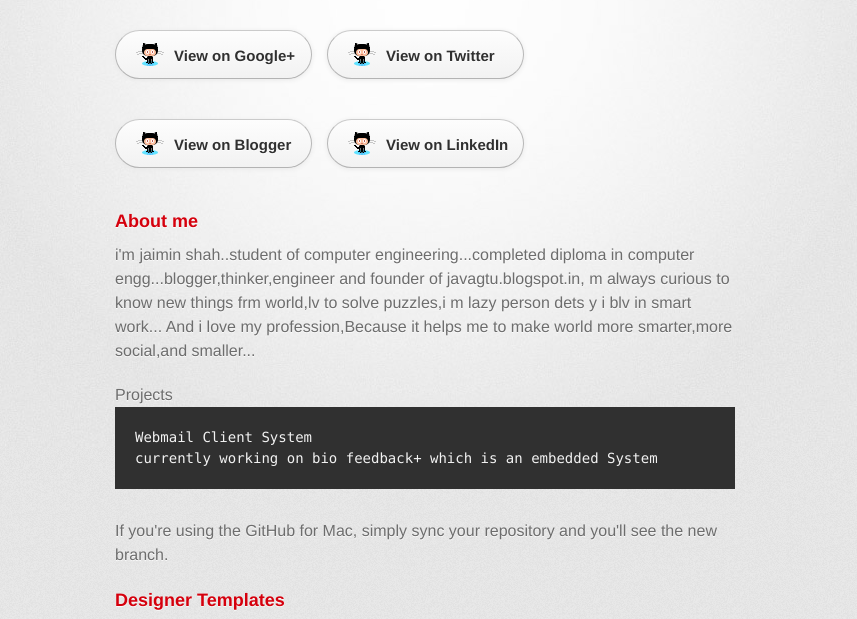
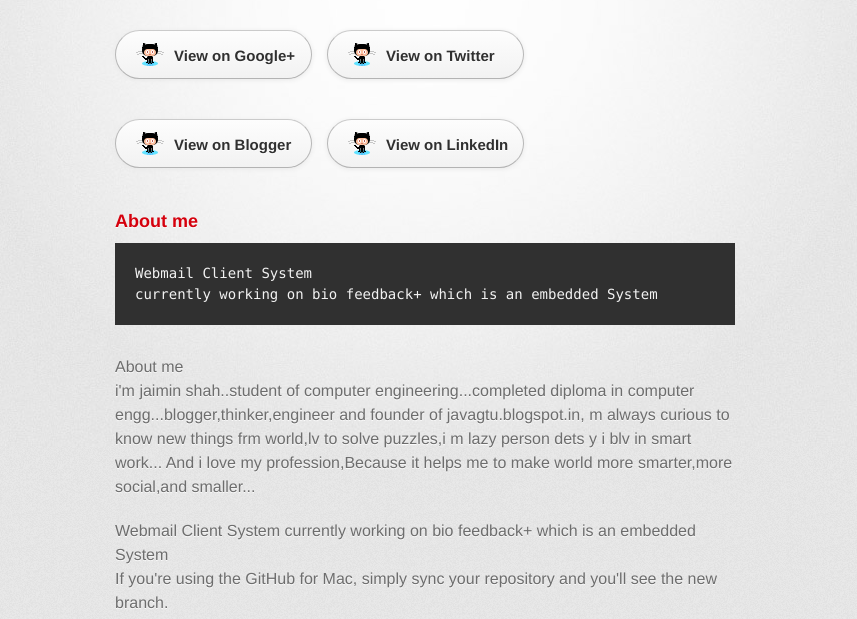
Before and after one commit to techierj/techierj.github.io, a plain HTML site: page index.html in a window 1280 px wide. Shown: the part 127-746 px from the top of the page, without its empty margins (215-1072 px from the left). Drawn offline with Linux system fonts and the light colour scheme; a web font is replaced by a local one.

Commit message:
Update index.html

```diff
--- a/index.html
+++ b/index.html
@@ -37,13 +37,19 @@
           <h3>
 <a name="welcome-to-github-pages" class="anchor" href="#welcome-to-github-pages"><span class="octicon octicon-link"></span></a>About me</h3>
 
+<pre>Webmail Client System
+currently working on bio feedback+ which is an embedded System
+</pre>
+
+<a name="welcome-to-github-pages" class="anchor" href="#welcome-to-github-pages"><span class="octicon octicon-link"></span></a>About me</h3>
+
 <p>i'm jaimin shah..student of computer engineering...completed diploma in computer engg...blogger,thinker,engineer and founder of javagtu.blogspot.in,
 m always curious to know new things frm world,lv to solve puzzles,i m lazy person dets y i blv in smart work... And i love my profession,Because it helps me to make world more smarter,more social,and smaller...</p>
 
-<a name="welcome-to-github-pages" class="anchor" href="#welcome-to-github-pages"><span class="octicon octicon-link"></span></a>Projects</h3>
-<pre><code>Webmail Client System
+
+Webmail Client System
 currently working on bio feedback+ which is an embedded System
-</code></pre>
+
 
 <p>If you're using the GitHub for Mac, simply sync your repository and you'll see the new branch.</p>
 
```
